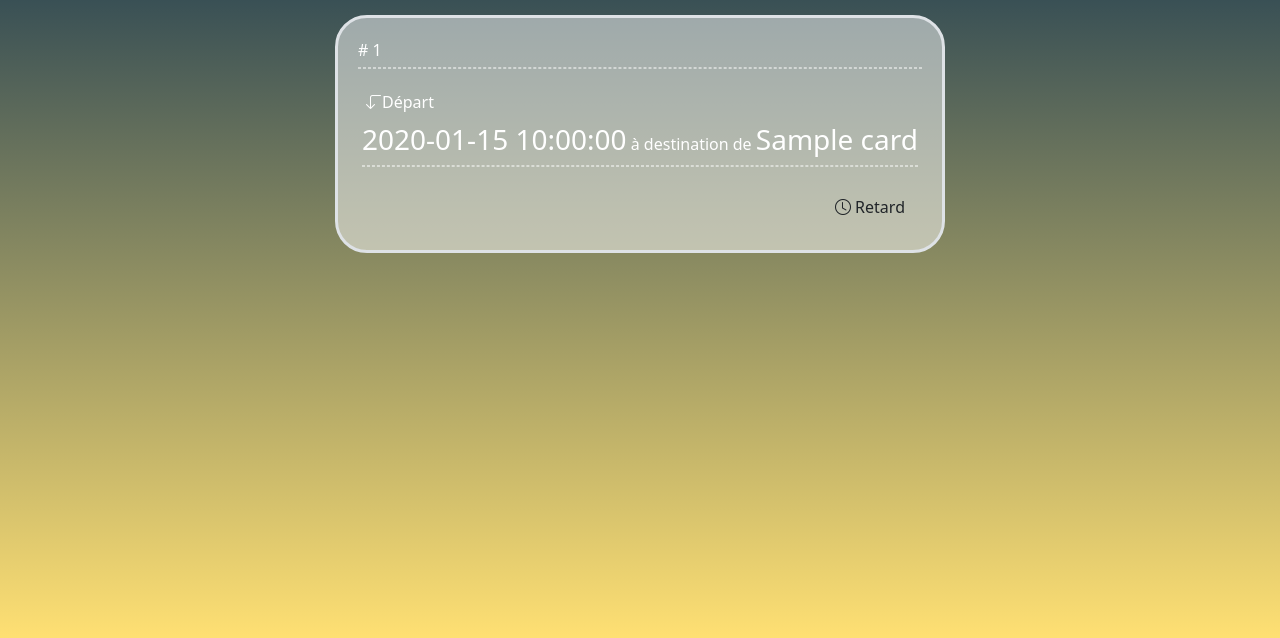
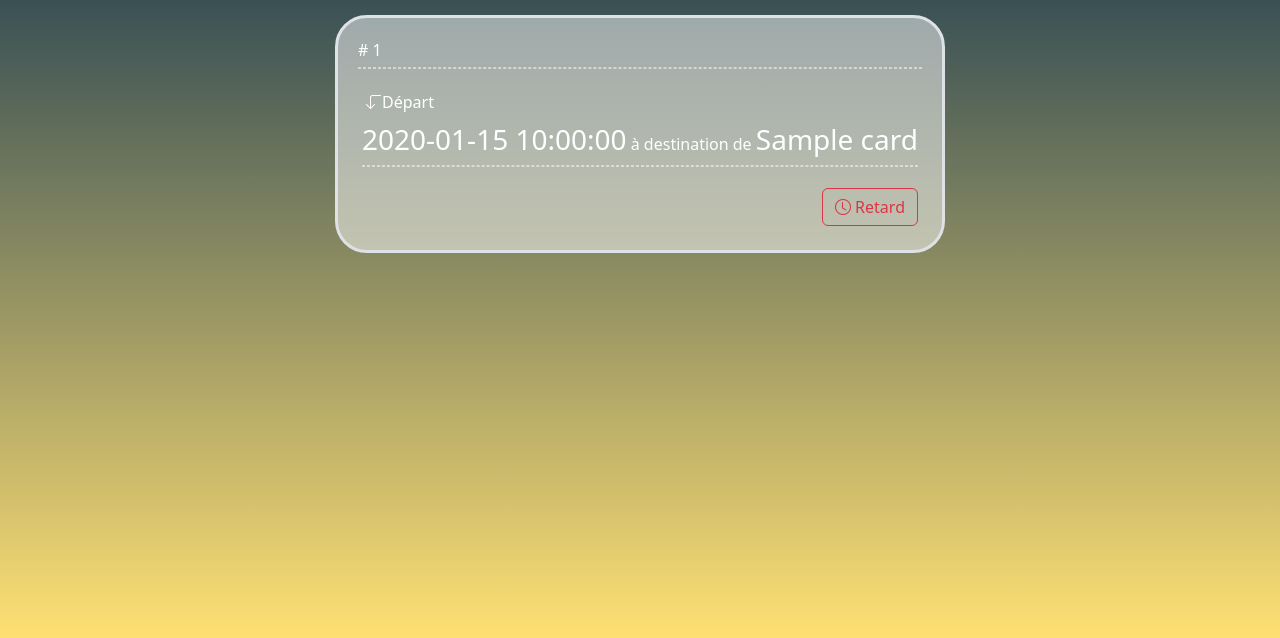
Before and after one commit to WildCodeSchool/032023_P2_Php_Lyon_Traincker, a PHP site: template src/View/Timesheet/train-list.html.twig in a window 1280 px wide. Shown: the part 365-1003 px from the top of the page. Run offline with PHP 8.4, Linux system fonts and the light colour scheme; the template is opened without the code that fills it: most values are stand-ins (such as "Sample title", 1, 10 or a date in 2020); some libraries are stand-ins or nearby versions.

Commit message:
dropdown menu fix again & dealy button to clients need

```diff
--- a/src/View/Timesheet/train-list.html.twig
+++ b/src/View/Timesheet/train-list.html.twig
@@ -1,7 +1,7 @@
 {% extends 'layout.html.twig' %}
 {% block title %}Résultat de votre recherche{% endblock %}
 {% block content %}
-    <section class="timesheet-header p-0 m-0">
+    <section class="timesheet-header p-0 m-0 z-2 position-relative">
         <div class="page-header-image h-100 w-100 d-flex">
 {# Desktop dropdown menu ----------------------------------------------------------------------------------------------- #}
             <div class="glass-d p-5 d-none d-md-flex justify-content-center align-items-center flex-column rounded-5">
@@ -51,7 +51,7 @@
     {% set clockUnset = "<i class='bi bi-clock'></i>" %}
     {% set clockSet = "<i class='bi bi-clock-fill'></i>" %}
 
-        <section class="timesheet-trains m-0 z-n1 position-relative">
+        <section class="timesheet-trains m-0">
             <div class="container d-flex justify-content-center align-items-center flex-wrap">
                 {% for cardData in cardDatas %}
                         <article class="train-card card p-3 m-3 border border-3 rounded-5">
@@ -70,7 +70,7 @@
                             <div class="option-buttons m-2 d-flex justify-content-end">
 
                                 <button class="bookmark d-none btn btn-primary">{{bookmarkUnset|raw}}</button>
-                                <button class="delay btn">{{clockUnset|raw}} Retard</button>
+                                <button class="delay btn btn-outline-danger">{{clockUnset|raw}} Retard</button>
 
                             </div>
 
```
